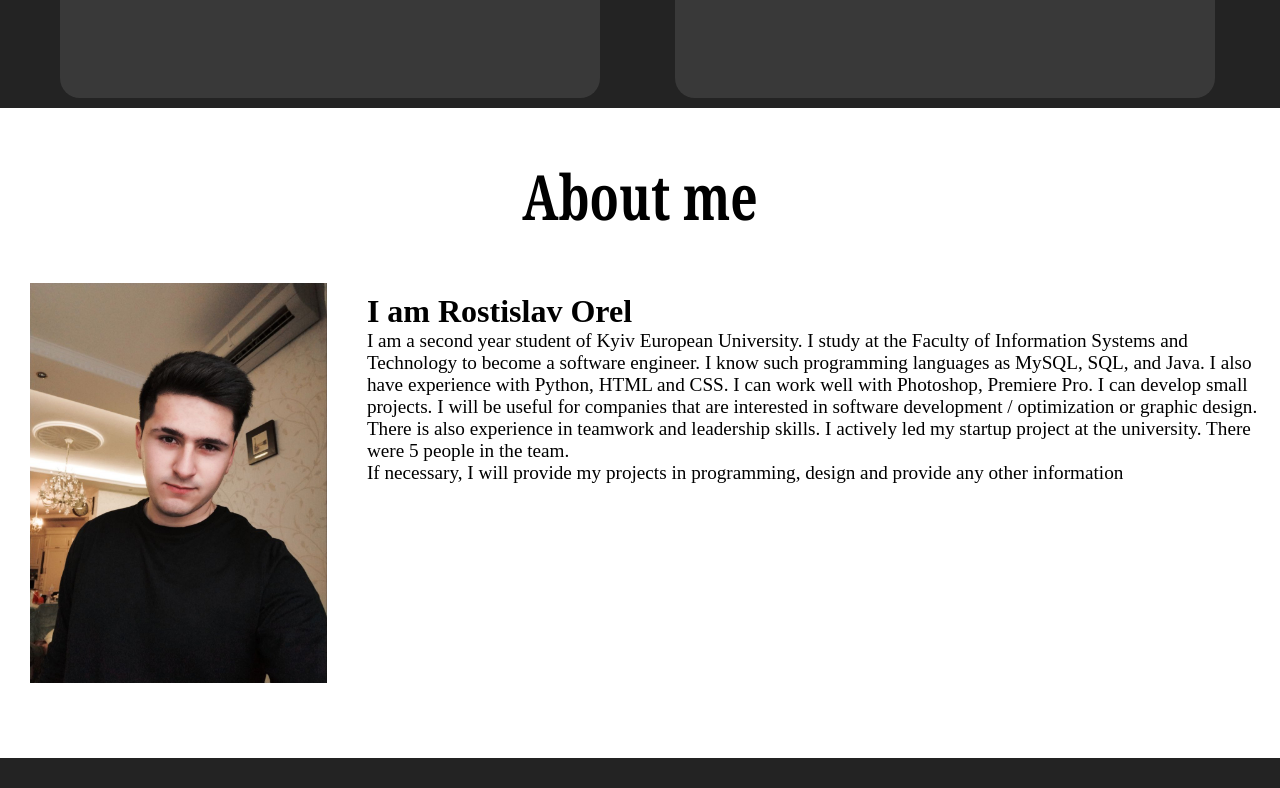
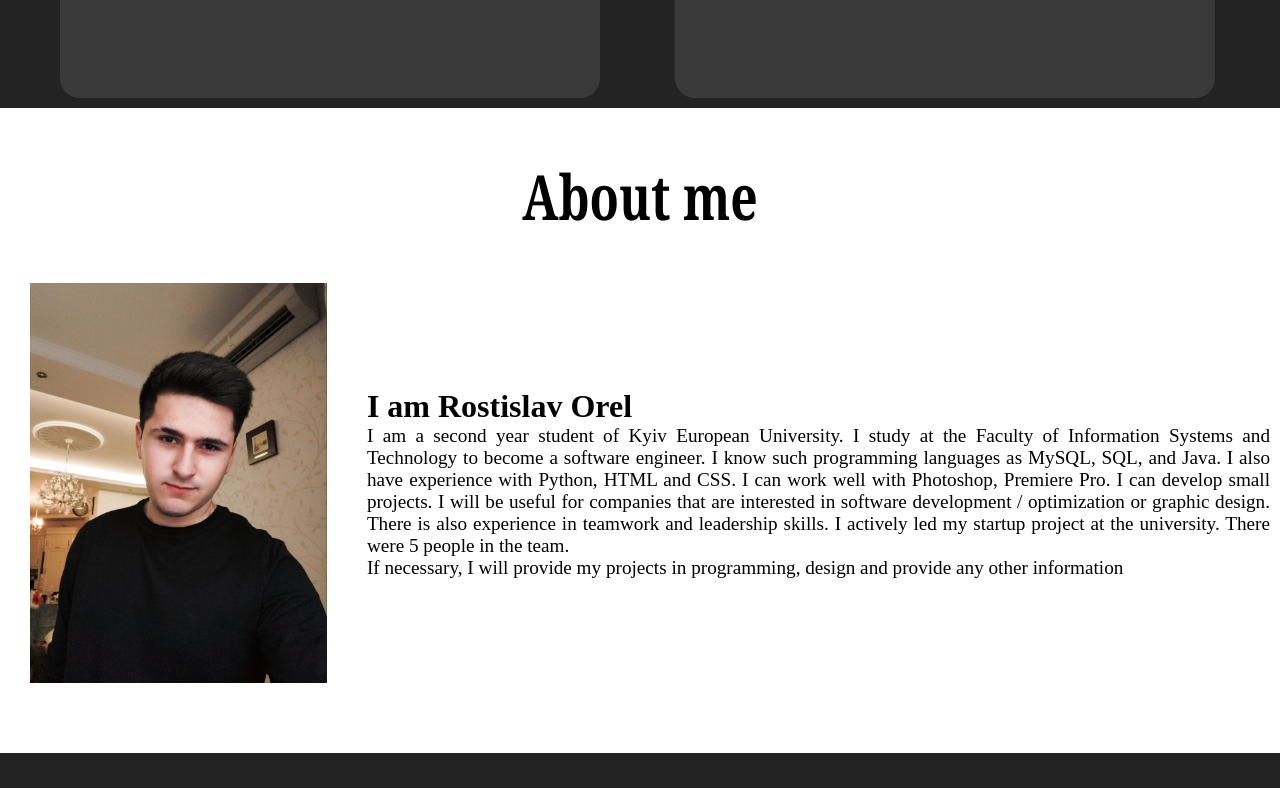
Before and after one commit to amstertuk/amstertuk.github.io, a plain HTML site: page index.html in a window 1280 px wide. Shown: the part 2162-2950 px from the top of the page. Drawn offline with Linux system fonts and the light colour scheme.

Commit message:
Update st.css

```diff
--- a/st.css
+++ b/st.css
@@ -153,7 +153,8 @@ html{
 #about{
     display: flex;
     flex-direction: column;
-    height: 600px;
+    text-align: justify;
+    height: 100%;
 }
 
 #about h1{
@@ -163,6 +164,8 @@ html{
 
 .about{
     display: flex;
+    align-items: center;
+    margin-bottom: 20px;
 }
 
 .about img{
```
